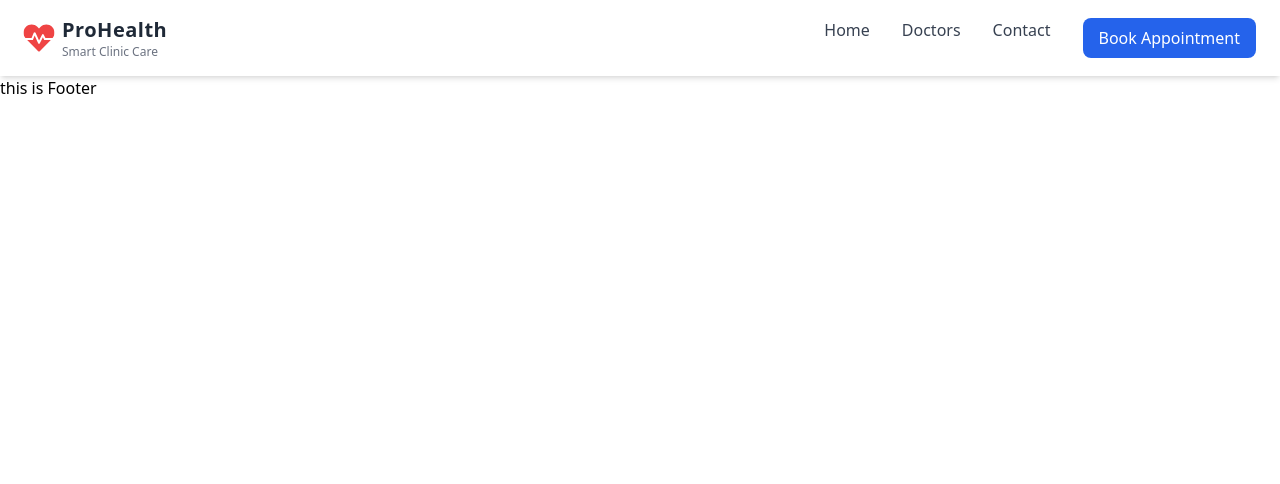
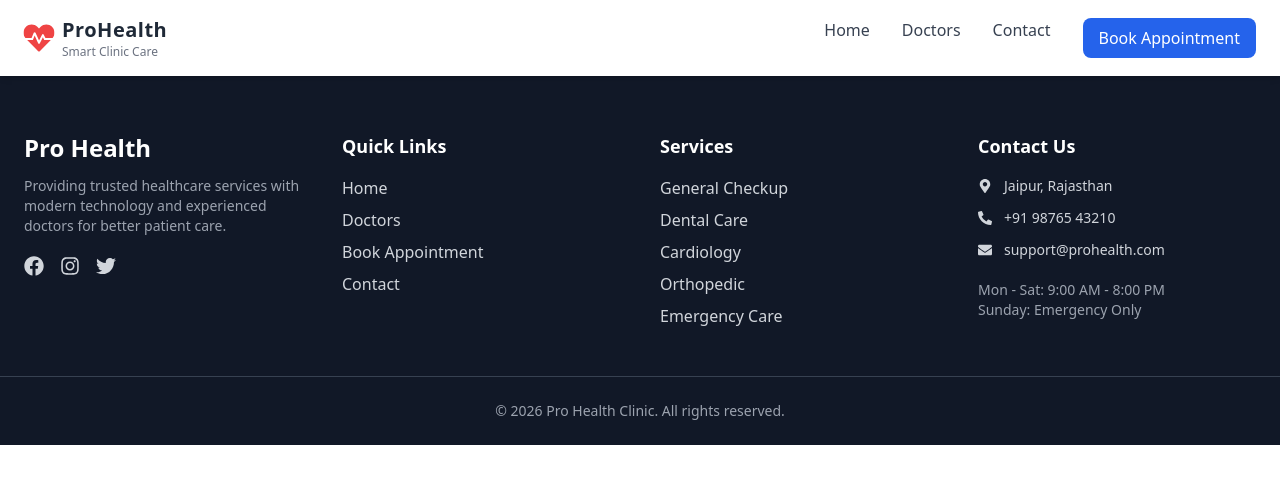
Before and after one commit to harish-gurjar-758/smart-clinic-mvp, a React (Vite) app in the folder client/: page /contact in a window 1280 px wide. Shown: the top 484 px of the page. Built offline with nearby package versions, Linux system fonts and the light colour scheme; no server answers.

Commit message:
create footer

```diff
--- a/client/src/components/Footer/index.jsx
+++ b/client/src/components/Footer/index.jsx
@@ -1,9 +1,188 @@
-import React from 'react'
+import React from "react";
+import { motion } from "framer-motion";
+import { Link } from "react-router-dom";
+
+import {
+    FaFacebook,
+    FaInstagram,
+    FaTwitter,
+    FaPhoneAlt,
+    FaEnvelope,
+    FaMapMarkerAlt
+} from "react-icons/fa";
 
 export default function Footer() {
+
+    const year = new Date().getFullYear();
+
+    const quickLinks = [
+        { name: "Home", path: "/" },
+        { name: "Doctors", path: "/doctors" },
+        { name: "Book Appointment", path: "/book-appointment" },
+        { name: "Contact", path: "/contact" }
+    ];
+
+    const services = [
+        "General Checkup",
+        "Dental Care",
+        "Cardiology",
+        "Orthopedic",
+        "Emergency Care"
+    ];
+
     return (
-        <div>
-            this is Footer
-        </div>
-    )
+
+        <footer className="bg-gray-900 text-gray-300 pt-14">
+
+            <div className="max-w-7xl mx-auto px-6 grid md:grid-cols-4 gap-10">
+
+                {/* Clinic Info */}
+                <motion.div
+                    initial={{ opacity: 0, y: 30 }}
+                    whileInView={{ opacity: 1, y: 0 }}
+                    transition={{ duration: 0.6 }}
+                >
+                    <h2 className="text-2xl font-bold text-white mb-3">
+                        Pro Health
+                    </h2>
+
+                    <p className="text-gray-400 text-sm">
+                        Providing trusted healthcare services with modern
+                        technology and experienced doctors for better patient care.
+                    </p>
+
+                    {/* Social Media */}
+                    <div className="flex gap-4 mt-5 text-xl">
+
+                        <a href="#" className="hover:text-blue-400">
+                            <FaFacebook />
+                        </a>
+
+                        <a href="#" className="hover:text-pink-400">
+                            <FaInstagram />
+                        </a>
+
+                        <a href="#" className="hover:text-blue-300">
+                            <FaTwitter />
+                        </a>
+
+                    </div>
+                </motion.div>
+
+                {/* Quick Links */}
+                <motion.div
+                    initial={{ opacity: 0, y: 30 }}
+                    whileInView={{ opacity: 1, y: 0 }}
+                    transition={{ duration: 0.6 }}
+                >
+
+                    <h3 className="text-lg font-semibold text-white mb-4">
+                        Quick Links
+                    </h3>
+
+                    <ul className="space-y-2">
+
+                        {quickLinks.map((link, i) => (
+
+                            <li key={i}>
+
+                                <Link
+                                    to={link.path}
+                                    className="hover:text-blue-400 transition"
+                                >
+                                    {link.name}
+                                </Link>
+
+                            </li>
+
+                        ))}
+
+                    </ul>
+
+                </motion.div>
+
+                {/* Services */}
+                <motion.div
+                    initial={{ opacity: 0, y: 30 }}
+                    whileInView={{ opacity: 1, y: 0 }}
+                    transition={{ duration: 0.6 }}
+                >
+
+                    <h3 className="text-lg font-semibold text-white mb-4">
+                        Services
+                    </h3>
+
+                    <ul className="space-y-2">
+
+                        {services.map((service, i) => (
+
+                            <li
+                                key={i}
+                                className="hover:text-blue-400 transition"
+                            >
+                                {service}
+                            </li>
+
+                        ))}
+
+                    </ul>
+
+                </motion.div>
+
+                {/* Contact */}
+                <motion.div
+                    initial={{ opacity: 0, y: 30 }}
+                    whileInView={{ opacity: 1, y: 0 }}
+                    transition={{ duration: 0.6 }}
+                >
+
+                    <h3 className="text-lg font-semibold text-white mb-4">
+                        Contact Us
+                    </h3>
+
+                    <ul className="space-y-3 text-sm">
+
+                        <li className="flex items-center gap-3">
+                            <FaMapMarkerAlt />
+                            Jaipur, Rajasthan
+                        </li>
+
+                        <li className="flex items-center gap-3">
+                            <FaPhoneAlt />
+                            +91 98765 43210
+                        </li>
+
+                        <li className="flex items-center gap-3">
+                            <FaEnvelope />
+                            support@prohealth.com
+                        </li>
+
+                    </ul>
+
+                    {/* Working Hours */}
+                    <div className="mt-5 text-sm">
+
+                        <p className="text-gray-400">
+                            Mon - Sat: 9:00 AM - 8:00 PM
+                        </p>
+
+                        <p className="text-gray-400">
+                            Sunday: Emergency Only
+                        </p>
+
+                    </div>
+
+                </motion.div>
+
+            </div>
+
+            {/* Bottom Footer */}
+            <div className="border-t border-gray-700 mt-12 py-6 text-center text-sm text-gray-400">
+
+                © {year} Pro Health Clinic. All rights reserved.
+
+            </div>
+
+        </footer>
+    );
 }
```
